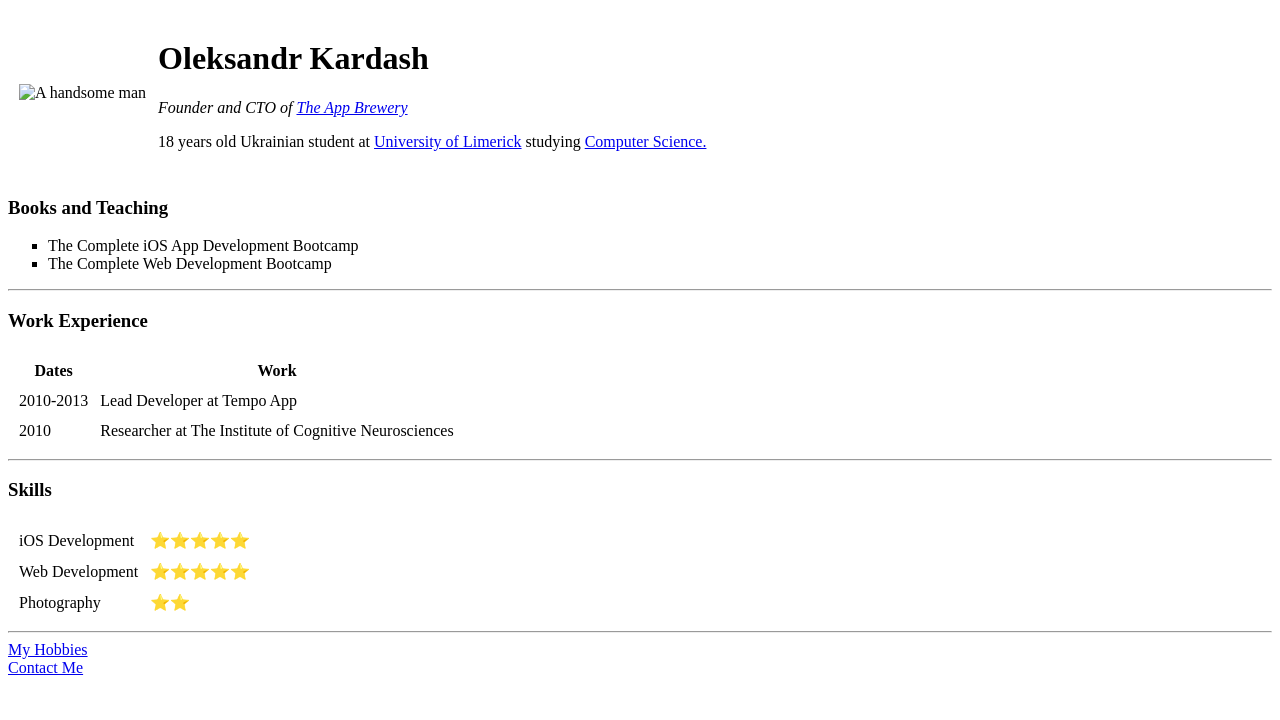
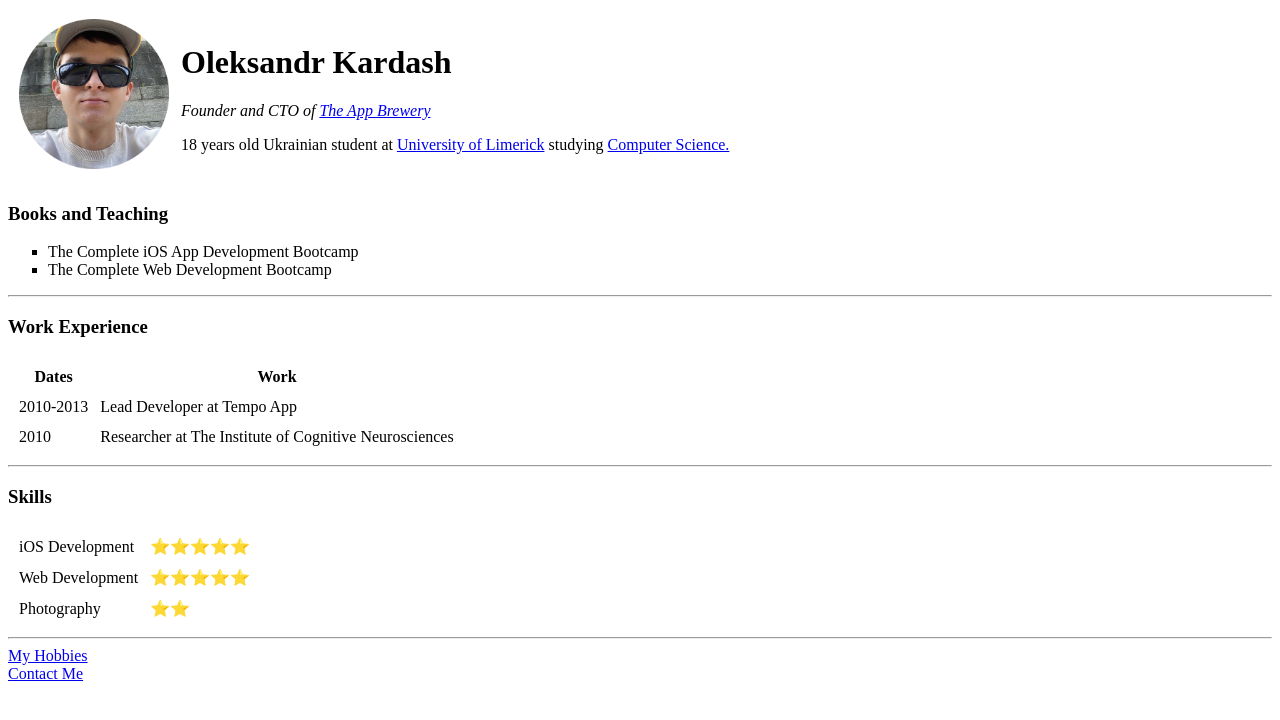
Before and after one commit to oleksandr-kardash/cv, a plain HTML site: page index.html in a window 1280 px wide. Drawn offline with Linux system fonts and the light colour scheme.

Commit message:
Update index.html

```diff
--- a/index.html
+++ b/index.html
@@ -8,7 +8,7 @@
 		<table cellspacing="10">
 			<tr>
 				<td>
-					<img src="beauty.jpg" alt="A handsome man" height="150">
+					<img src="beauty.png" alt="A handsome man" height="150">
 				</td>
 				<td>
 					<h1>Oleksandr Kardash</h1>
```
